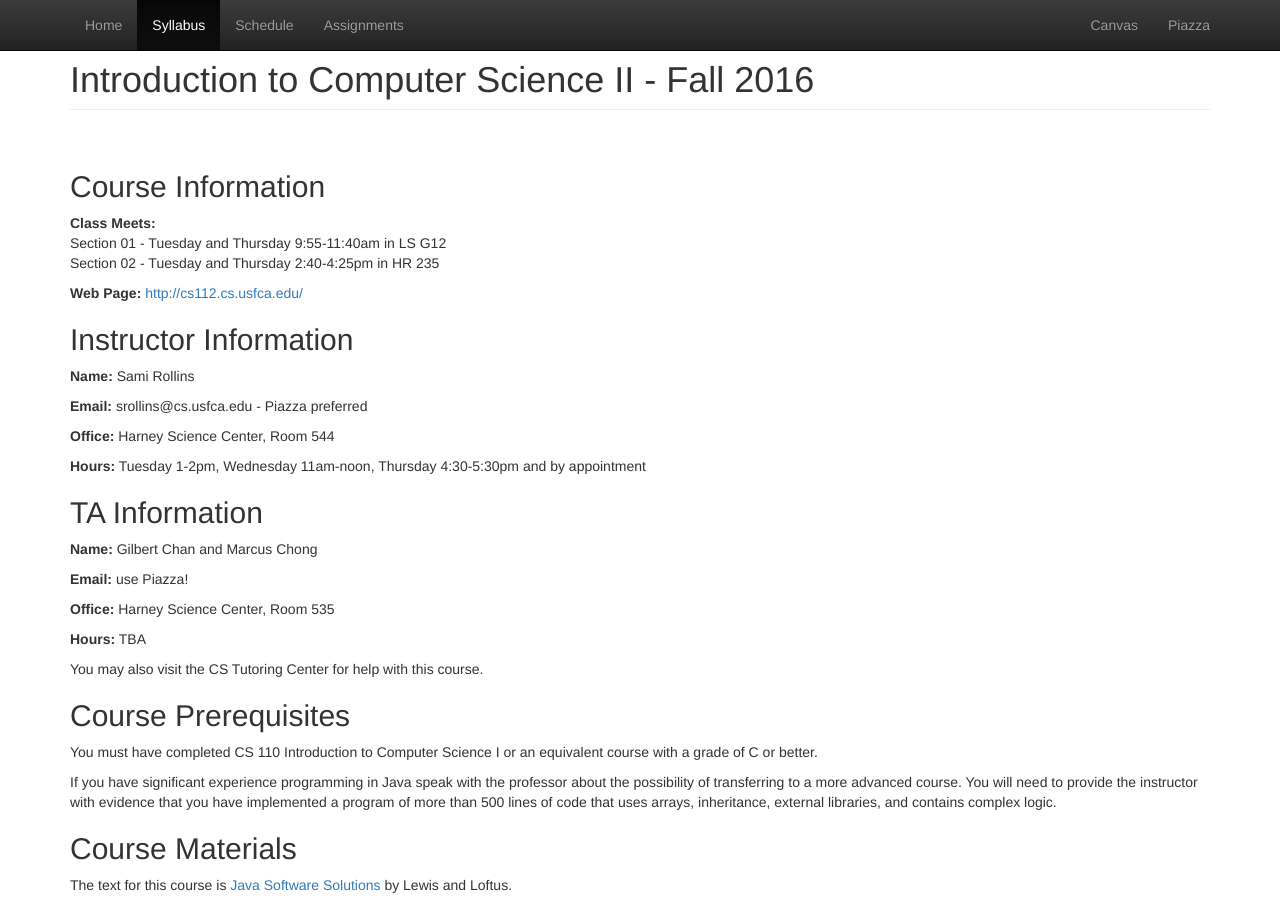
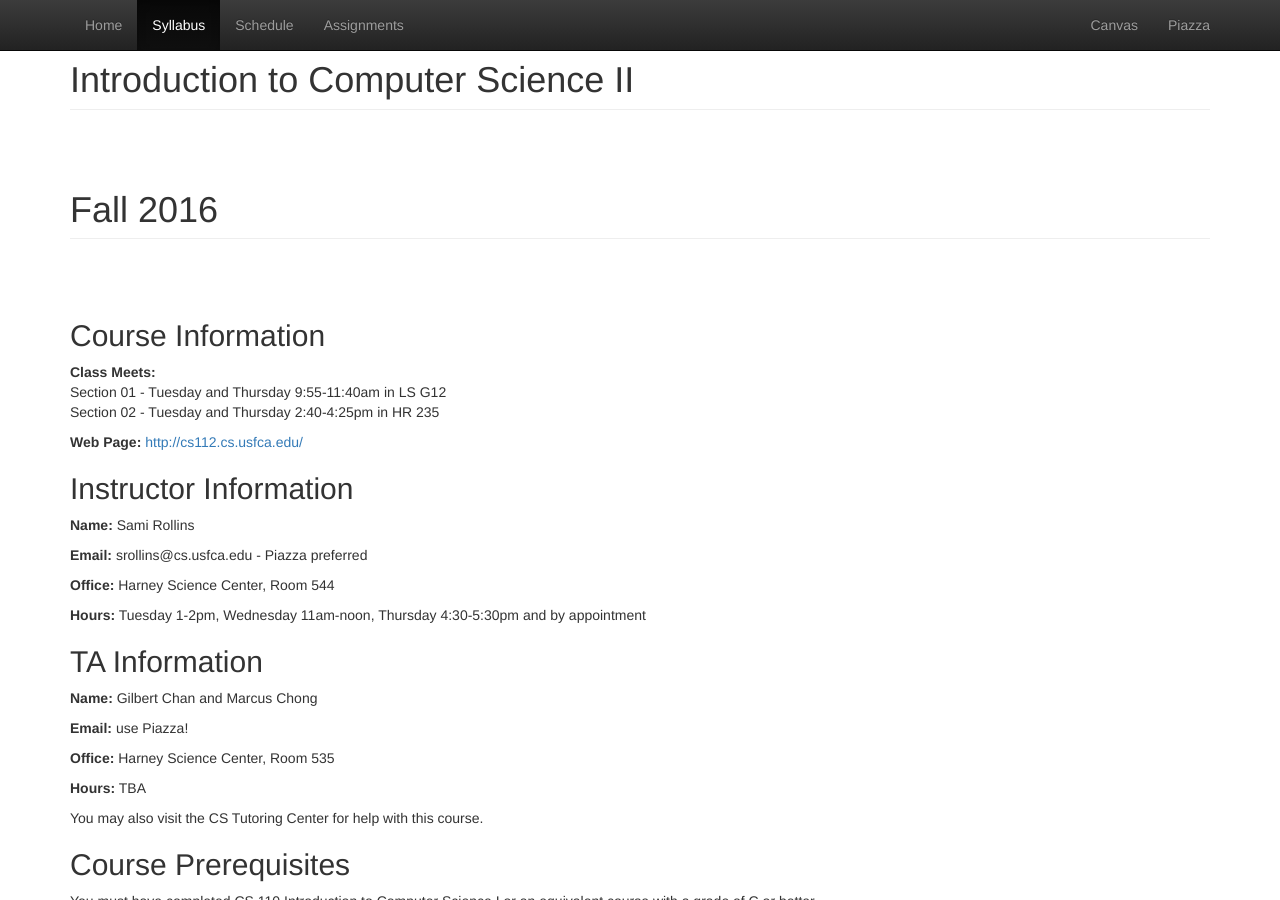
Before and after one commit to CS112-F16/cs112-f16.github.io, a Jekyll site: the page built from syllabus.html, in a window 1280 px wide and 900 px high. Built offline with Jekyll 4.4.1, drawn with Linux system fonts in a browser that asks for light colours.

Commit message:
add fall 2016

```diff
--- a/syllabus.html
+++ b/syllabus.html
@@ -5,7 +5,8 @@
 
 <div class="container">
 
-  <h1 class="page-header">Introduction to Computer Science II - Fall 2016</h1>
+  <h1 class="page-header">Introduction to Computer Science II</h1><br/>
+  <h1 class="page-header">Fall 2016</h1><br/>
 
   <br/>
 
```
